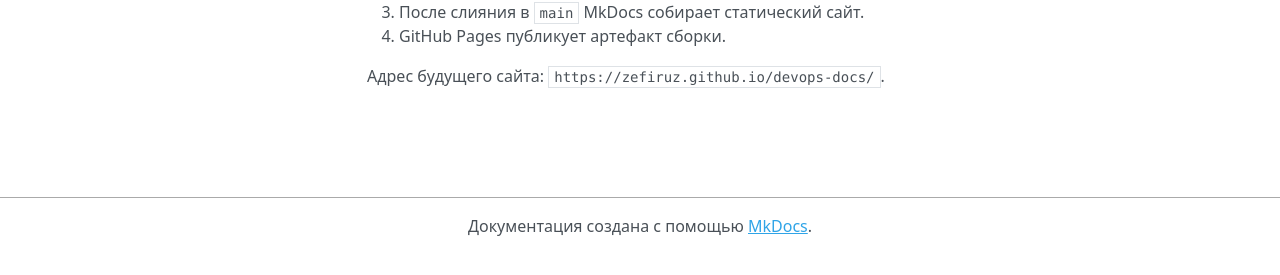
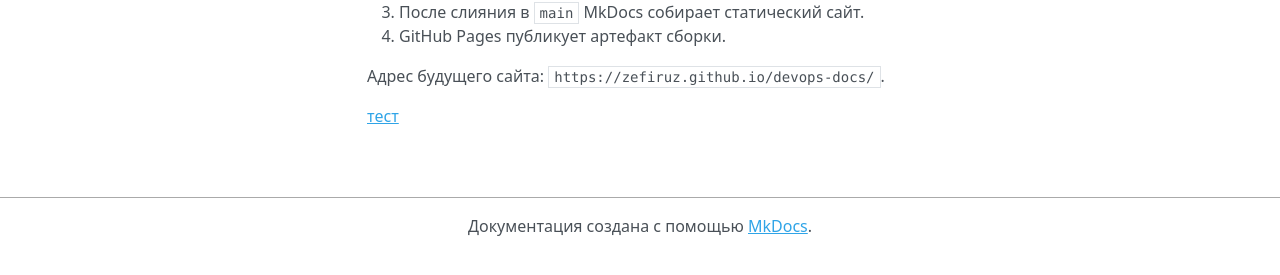
Before and after one commit to zefiruz/devops-docs, an MkDocs documentation site: the page built from docs/index.md, in a window 1280 px wide. Shown: the part 349-624 px from the top of the page. Built offline with MkDocs 1.6.1, drawn with Linux system fonts in a browser that asks for light colours; nearby versions of some CDN libraries.

Commit message:
test: add broken documentation link

```diff
--- a/docs/index.md
+++ b/docs/index.md
@@ -12,3 +12,5 @@
 4. GitHub Pages публикует артефакт сборки.
 
 Адрес будущего сайта: `https://zefiruz.github.io/devops-docs/`.
+
+[тест](missing-page.md)
```
Also changed, not shown: 1 other file.
